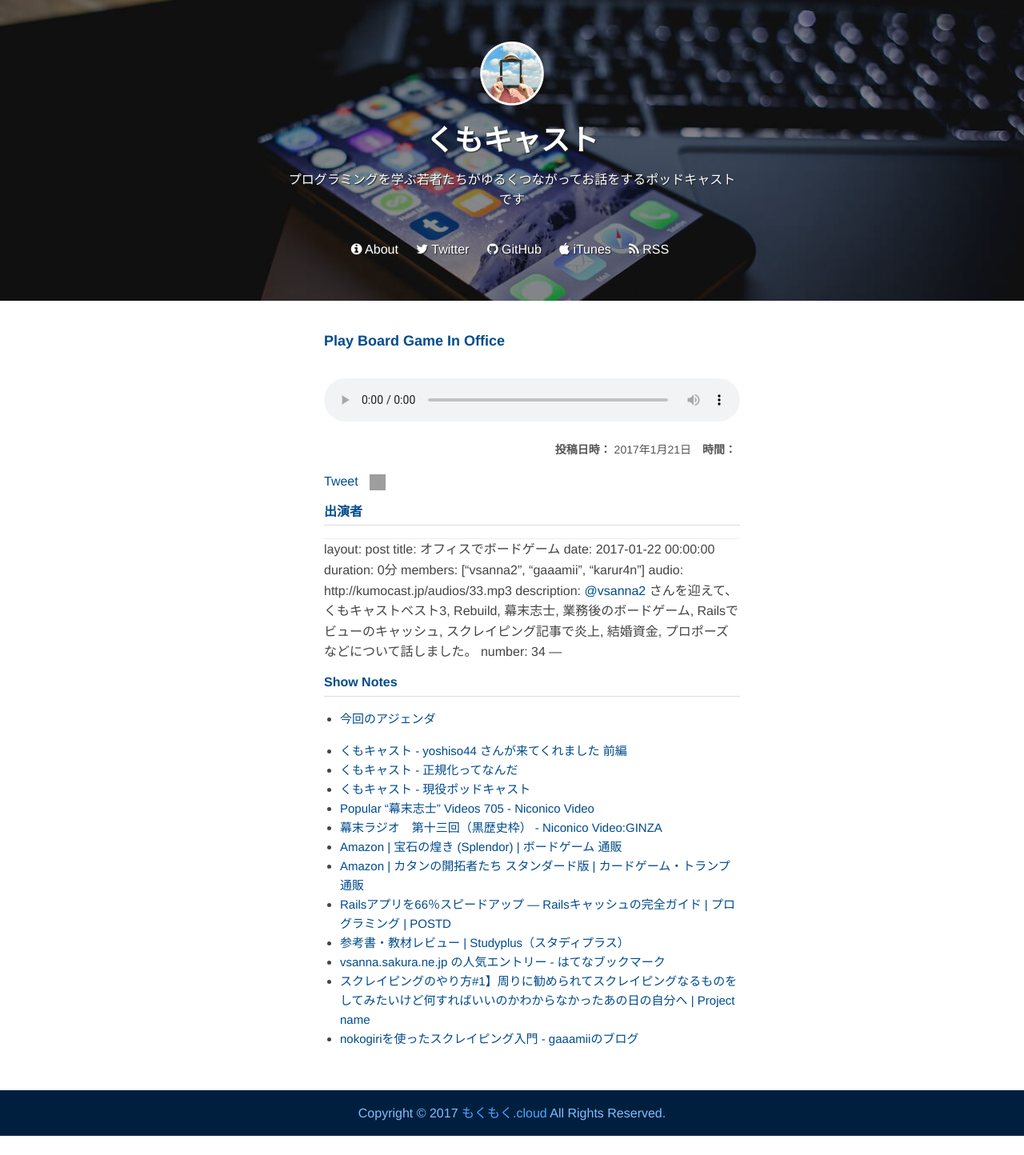
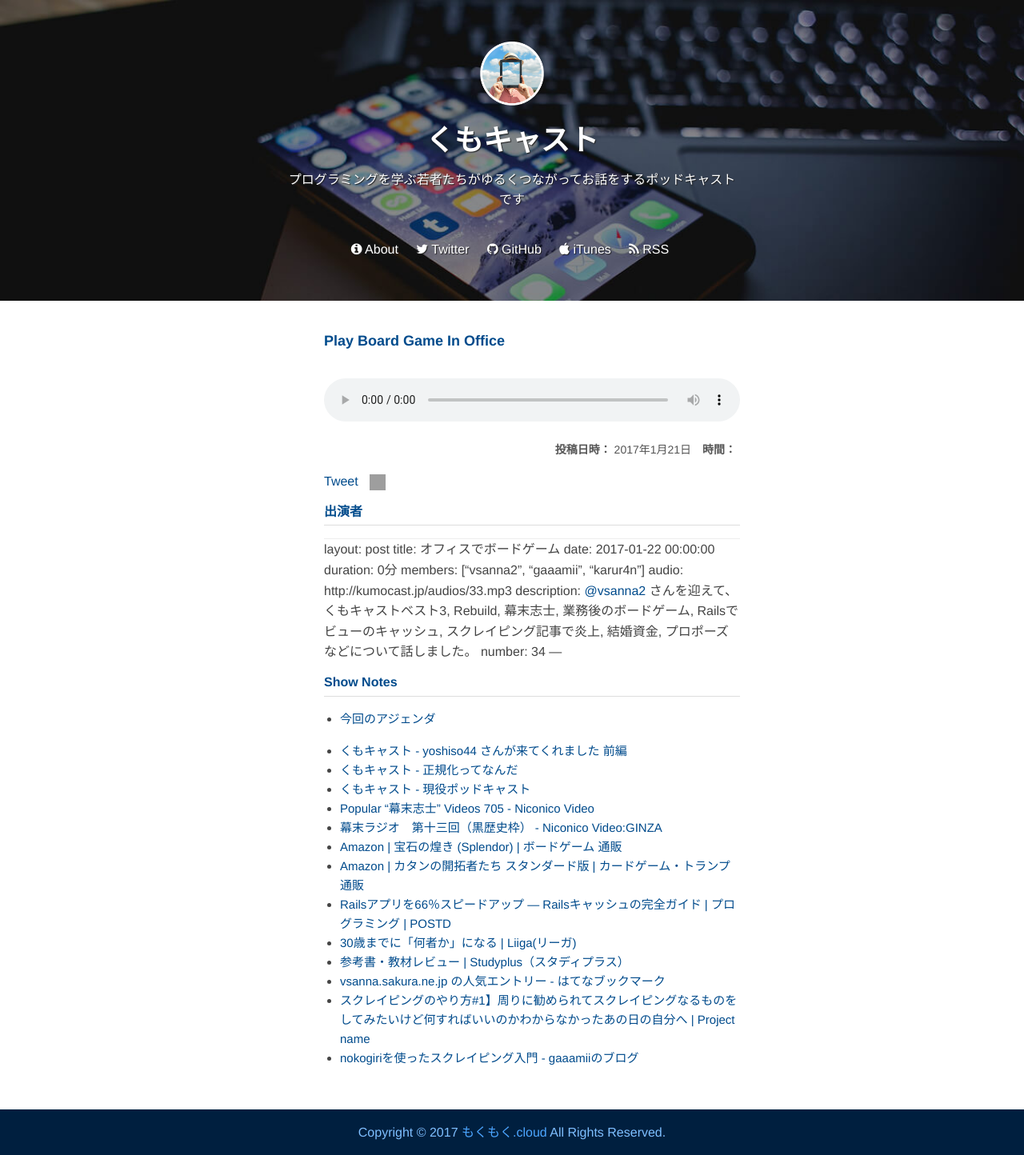
Before and after one commit to kumocast/kumocast.github.io, a Jekyll site: the page built from _posts/2017-01-21-play-board-game-in-office.md, in a window 1280 px wide. Shown: the whole page at 80% size. Built offline with Jekyll 4.4.1, drawn with Linux system fonts in a browser that asks for light colours; nearby versions of some CDN libraries; our own code applies the rules of GitHub Pages for plain Markdown files; comment, search, counter and statistics services are not loaded; before the commit the page ends 1420 px from its top, so only the background shows below that; grey boxes are pictures that could not be loaded.

Commit message:
liigaのリンクを追加

```diff
--- a/_posts/2017-01-21-play-board-game-in-office.md
+++ b/_posts/2017-01-21-play-board-game-in-office.md
@@ -22,6 +22,7 @@ number: 34
 - [Amazon \| 宝石の煌き \(Splendor\) \| ボードゲーム 通販](https://www.amazon.co.jp/dp/B00IZEUFIA)
 - [Amazon \| カタンの開拓者たち スタンダード版 \| カードゲーム・トランプ 通販](https://www.amazon.co.jp/dp/B004SAX1EK)
 - [Railsアプリを66％スピードアップ ― Railsキャッシュの完全ガイド \| プログラミング \| POSTD](http://postd.cc/the-complete-guide-to-rails-caching/)
+- [30歳までに「何者か」になる \| Liiga\(リーガ\)](https://liiga.me/)
 - [参考書・教材レビュー \| Studyplus（スタディプラス）](https://studyplus.jp/learning_materials/reviews)
 - [vsanna\.sakura\.ne\.jp の人気エントリー \- はてなブックマーク](http://b.hatena.ne.jp/entrylist?sort=count&url=http%3A%2F%2Fvsanna.sakura.ne.jp%2F)
 - [スクレイピングのやり方\#1】周りに勧められてスクレイピングなるものをしてみたいけど何すればいいのかわからなかったあの日の自分へ \| Project name](http://vsanna.sakura.ne.jp/wp/2015/01/scraping_start_up/)
```
